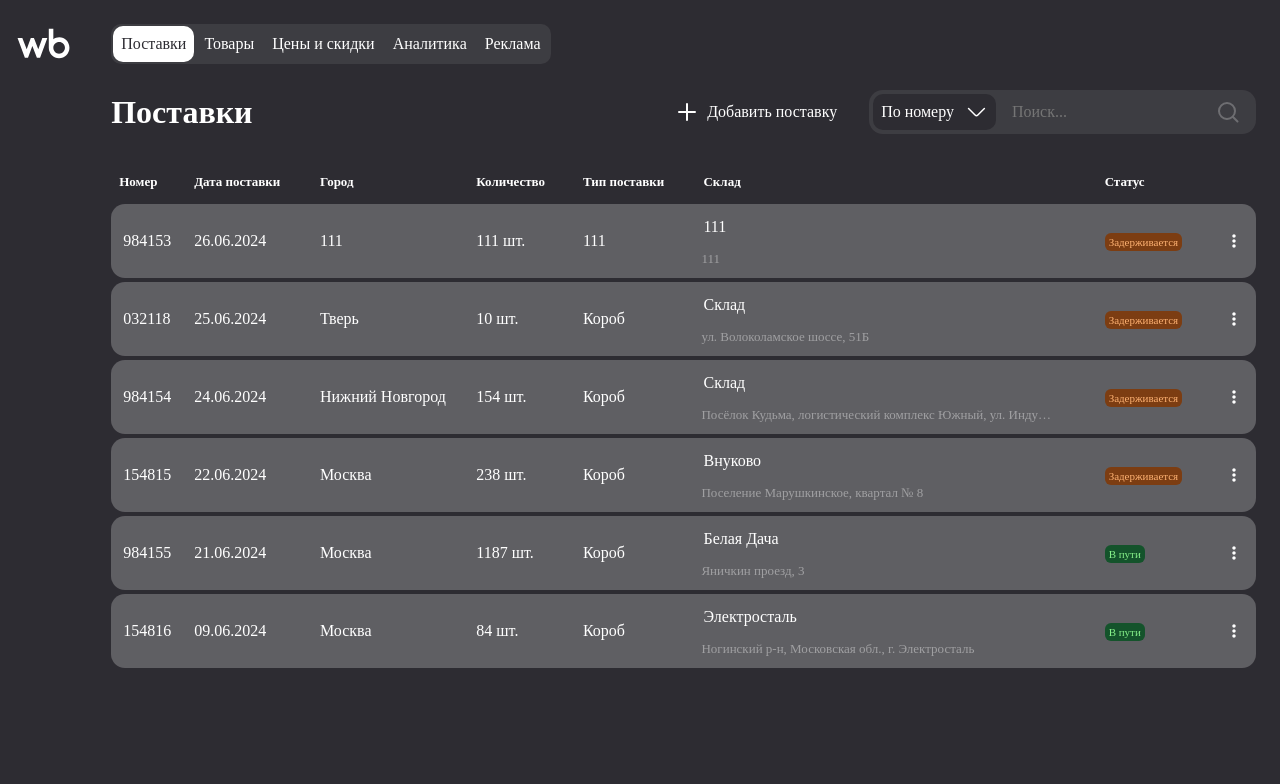
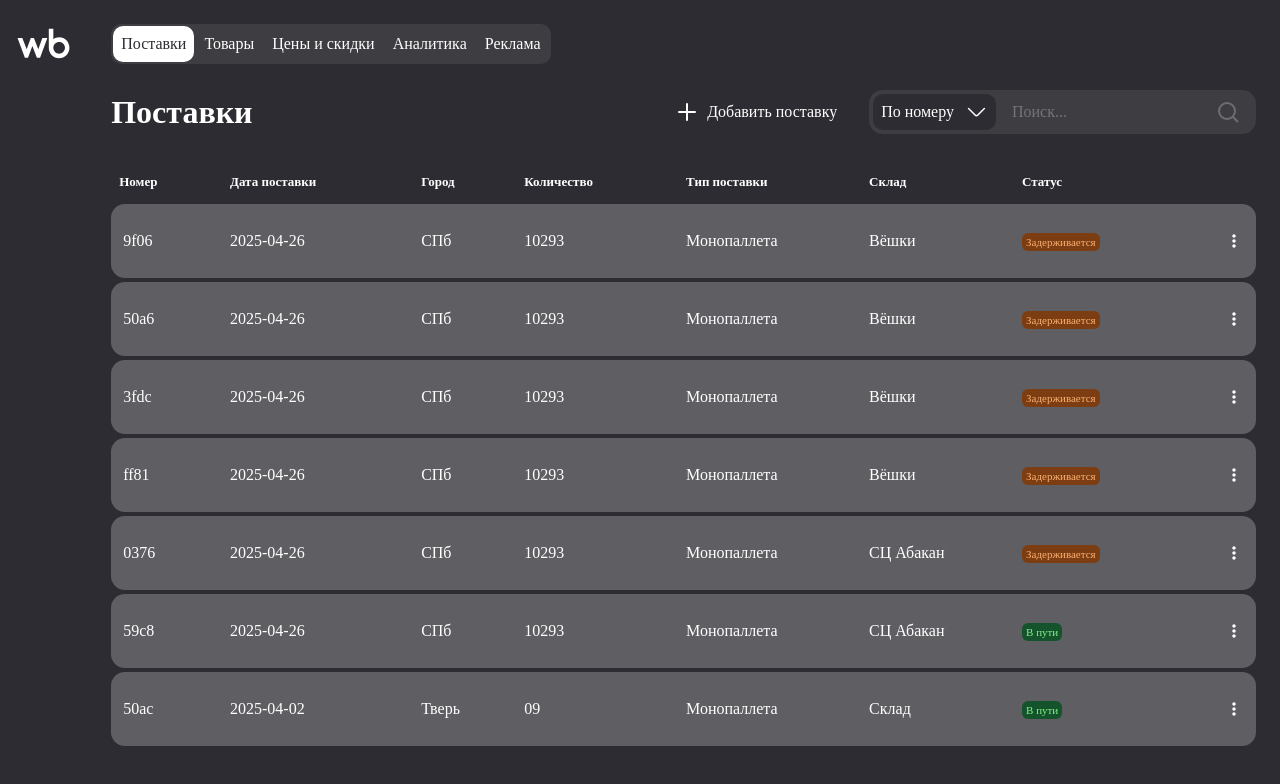
Before and after one commit to nst2disil/WB-TuzovaAnastasia-Suppliers, a React (Vite) app: page / in a window 1280 px wide. Shown: the top 784 px of the page. Built offline with nearby package versions, Linux system fonts and the light colour scheme; data requests are answered from the project's data file; a web font is replaced by a local one.

Commit message:
create supply form

```diff
--- a/server/db.json
+++ b/server/db.json
@@ -1,75 +1,66 @@
 {
   "supplies": [
     {
-      "id": "984153",
-      "date": "26.06.2024",
-      "city": "111",
-      "quantity": 111,
-      "type": "111",
-      "warehouse": {
-        "name": "111",
-        "address": "111"
-      },
-      "status": "111"
+      "id": "9f06",
+      "date": "2025-04-26",
+      "city": "СПб",
+      "quantity": "10293",
+      "type": "Монопаллета",
+      "warehouse": "Вёшки",
+      "status": "В пути"
     },
     {
-      "id": "032118",
-      "date": "25.06.2024",
-      "city": "Тверь",
-      "quantity": 10,
-      "type": "Короб",
-      "warehouse": {
-        "name": "Склад",
-        "address": "ул. Волоколамское шоссе, 51Б"
-      },
+      "id": "50a6",
+      "date": "2025-04-26",
+      "city": "СПб",
+      "quantity": "10293",
+      "type": "Монопаллета",
+      "warehouse": "Вёшки",
       "status": "Задерживается"
     },
     {
-      "id": "984154",
-      "date": "24.06.2024",
-      "city": "Нижний Новгород",
-      "quantity": 154,
-      "type": "Короб",
-      "warehouse": {
-        "name": "Склад",
-        "address": "Посёлок Кудьма, логистический комплекс Южный, ул. Индустриальная, 10"
-      },
-      "status": "delayed"
+      "id": "3fdc",
+      "date": "2025-04-26",
+      "city": "СПб",
+      "quantity": "10293",
+      "type": "Монопаллета",
+      "warehouse": "Вёшки",
+      "status": "В пути"
     },
     {
-      "id": "154815",
-      "date": "22.06.2024",
-      "city": "Москва",
-      "quantity": 238,
-      "type": "Короб",
-      "warehouse": {
-        "name": "Внуково",
-        "address": "Поселение Марушкинское, квартал № 8"
-      },
-      "status": "delayed"
+      "id": "ff81",
+      "date": "2025-04-26",
+      "city": "СПб",
+      "quantity": "10293",
+      "type": "Монопаллета",
+      "warehouse": "Вёшки",
+      "status": "В пути"
     },
     {
-      "id": "984155",
-      "date": "21.06.2024",
-      "city": "Москва",
-      "quantity": 1187,
-      "type": "Короб",
-      "warehouse": {
-        "name": "Белая Дача",
-        "address": "Яничкин проезд, 3"
-      },
+      "id": "0376",
+      "date": "2025-04-26",
+      "city": "СПб",
+      "quantity": "10293",
+      "type": "Монопаллета",
+      "warehouse": "СЦ Абакан",
+      "status": "В пути"
+    },
+    {
+      "id": "59c8",
+      "date": "2025-04-26",
+      "city": "СПб",
+      "quantity": "10293",
+      "type": "Монопаллета",
+      "warehouse": "СЦ Абакан",
       "status": "in_way"
     },
     {
-      "id": "154816",
-      "date": "09.06.2024",
-      "city": "Москва",
-      "quantity": 84,
-      "type": "Короб",
-      "warehouse": {
-        "name": "Электросталь",
-        "address": "Ногинский р-н, Московская обл., г. Электросталь"
-      },
+      "id": "50ac",
+      "date": "2025-04-02",
+      "city": "Тверь",
+      "quantity": "09",
+      "type": "Монопаллета",
+      "warehouse": "Склад",
       "status": "in_way"
     }
   ]
--- a/src/components/AddSupplyForm/AddSupplyForm.tsx
+++ b/src/components/AddSupplyForm/AddSupplyForm.tsx
@@ -3,32 +3,106 @@ import { FC, useState } from 'react';
 import calImg from './icon-cal.svg';
 import chevronDownImg from './../../icon-chevron-down.svg';
 import { DatePicker } from 'antd';
-import CityDropDown from '../CityDropDown/CityDropDown';
 import chevronTopImg from './../../icon-chevron-top.svg';
+import { useDispatch, useSelector } from 'react-redux';
+import { createSupply, updateSupplyForm } from '../../store/suppliesSlice';
+import { RootState } from '@reduxjs/toolkit/query';
 
 interface AddSupplyFormProps {
     closeModal: () => void;
 }
 
 const AddSupplyForm: FC<AddSupplyFormProps> = ({ closeModal }) => {
-    const [isCalendarOpen, setIsCalendarOpen] = useState(false);
-    const [selectedDate, setSelectedDate] = useState<string | null>(null);
+    const dispatch = useDispatch();
+    const {
+        date: selectedDate,
+        city: selectedCity,
+        quantity: selectedQuantity,
+        type: selectedType,
+        warehouse: selectedWarehouse,
+        status: selectedStatus
+        // eslint-disable-next-line @typescript-eslint/ban-ts-comment
+        // @ts-expect-error
+    } = useSelector((state: RootState) => state.supplyForm);
 
-    const [isDropDownOpen, setIsDropDownOpen] = useState(false);
+    const formattedStatus = selectedStatus === 'in_way' ? 'В пути' : 'Задерживается';
 
-    function toggleDropDown() {
-        setIsDropDownOpen(prevState => !prevState);
+    const handleCreateClick = () => {
+        const newSupplyData = {
+            date: selectedDate,
+            city: selectedCity,
+            quantity: selectedQuantity,
+            type: selectedType,
+            warehouse: selectedWarehouse,
+            status: selectedStatus
+        };
+        // eslint-disable-next-line @typescript-eslint/ban-ts-comment
+        // @ts-expect-error
+        dispatch(createSupply(newSupplyData));
+        closeModal();
     }
 
-    const toggleCalendar = () => {
+    const [isCalendarOpen, setIsCalendarOpen] = useState(false);
+    const [isCityDropDownOpen, setIsCityDropDownOpen] = useState(false);
+    const [isTypeDropDownOpen, setIsTypeDropDownOpen] = useState(false);
+    const [isWarehouseDropDownOpen, setIsWarehouseDropDownOpen] = useState(false);
+    const [isStatusDropDownOpen, setIsStatusDropDownOpen] = useState(false);
+
+    const cities = ['Москва', 'СПб', 'Псков', 'Тверь', 'Абакан', 'Нижний Новгород', 'Кострома', 'Ярославль'];
+    const types = ['Короб', 'Монопаллета'];
+    const warehouses = ['Склад', 'СЦ Абакан', 'Черная грязь', 'Внуково', 'Белая дача', 'Электросталь', 'Вёшки'];
+    const statuses = ['В пути', 'Задерживается'];
+
+    function toggleCalendar() {
         setIsCalendarOpen(prevState => !prevState);
     };
 
-    const handleDateChange = (_date: Date | null, dateString: string | string[]) => {
+    function toggleCityDropDown() {
+        setIsCityDropDownOpen(prevState => !prevState);
+    };
+
+    function toggleTypeDropDown() {
+        setIsTypeDropDownOpen(prevState => !prevState);
+    };
+
+    function toggleWarehouseDropDown() {
+        setIsWarehouseDropDownOpen(prevState => !prevState);
+    };
+
+    function toggleStatusDropDown() {
+        setIsStatusDropDownOpen(prevState => !prevState);
+    };
+
+    function handleDateSelect(_date: Date | null, dateString: string | string[]) {
         const dateStr = Array.isArray(dateString) ? dateString.join(', ') : dateString;
-        setSelectedDate(dateStr);
+        dispatch(updateSupplyForm({ field: 'date', value: dateStr }));
         setIsCalendarOpen(false);
     };
+
+    const handleCitySelect = (city: string) => {
+        dispatch(updateSupplyForm({ field: 'city', value: city }));
+        setIsCityDropDownOpen(false);
+    }
+
+    const handleQuantitySelect = (event: React.ChangeEvent<HTMLInputElement>) => {
+        const quantity = event.target.value;
+        dispatch(updateSupplyForm({ field: 'quantity', value: quantity }));
+    };
+
+    const handleTypeSelect = (type: string) => {
+        dispatch(updateSupplyForm({ field: 'type', value: type }));
+        setIsTypeDropDownOpen(false);
+    }
+
+    const handleWarehouseSelect = (warehouse: string) => {
+        dispatch(updateSupplyForm({ field: 'warehouse', value: warehouse }));
+        setIsWarehouseDropDownOpen(false);
+    }
+
+    const handleStatusSelect = (status: string) => {
+        dispatch(updateSupplyForm({ field: 'status', value: status === 'В пути' ? 'in_way' : 'delayed' }));
+        setIsStatusDropDownOpen(false);
+    }
 
     return (
         <div className="AddSupplyForm">
@@ -57,7 +131,7 @@ const AddSupplyForm: FC<AddSupplyFormProps> = ({ closeModal }) => {
                     {isCalendarOpen && (
                         <div className="AddSupplyForm__data__calendar">
                             <DatePicker
-                                onChange={handleDateChange}
+                                onChange={handleDateSelect}
                                 open={true}
                                 placeholder=""
                             />
@@ -69,19 +143,39 @@ const AddSupplyForm: FC<AddSupplyFormProps> = ({ closeModal }) => {
                         Город
                     </span>
                     <div className="AddSupplyForm__data__input">
-                        <input />
-                        <button onClick={toggleDropDown}>
-                            <img src={isDropDownOpen ? chevronTopImg : chevronDownImg} alt="chevron" />
+                        <input
+                            type="text"
+                            value={selectedCity}
+                            readOnly
+                            onClick={toggleCityDropDown}
+                        />
+                        <button onClick={toggleCityDropDown}>
+                            <img src={isCityDropDownOpen ? chevronTopImg : chevronDownImg} alt="chevron" />
                         </button>
                     </div>
-                    {isDropDownOpen && <CityDropDown />}
+                    {isCityDropDownOpen && (
+                        <div className="dropDown">
+                            <div className="dropDown__list">
+                                {cities.map((city, index) => (
+                                    <button key={index} onClick={() => handleCitySelect(city)}>
+                                        <span>{city}</span>
+                                    </button>
+                                ))}
+                            </div>
+                        </div>
+                    )}
                 </li>
                 <li>
                     <span className="AddSupplyForm__data__title">
                         Количество
                     </span>
                     <div className="AddSupplyForm__data__input">
-                        <input />
+                        <input
+                            type="text"
+                            placeholder="0"
+                            value={selectedQuantity}
+                            onChange={handleQuantitySelect}
+                        />
                         <span>шт.</span>
                     </div>
                 </li>
@@ -90,31 +184,85 @@ const AddSupplyForm: FC<AddSupplyFormProps> = ({ closeModal }) => {
                         Тип поставки
                     </span>
                     <div className="AddSupplyForm__data__input">
-                        <input />
-                        <img src={chevronDownImg} alt="chevron" />
+                        <input
+                            type="text"
+                            value={selectedType}
+                            readOnly
+                            onClick={toggleTypeDropDown}
+                        />
+                        <button onClick={toggleTypeDropDown}>
+                            <img src={isTypeDropDownOpen ? chevronTopImg : chevronDownImg} alt="chevron" />
+                        </button>
                     </div>
+                    {isTypeDropDownOpen && (
+                        <div className="dropDown">
+                            <div className="dropDown__list">
+                                {types.map((type, index) => (
+                                    <button key={index} onClick={() => handleTypeSelect(type)}>
+                                        <span>{type}</span>
+                                    </button>
+                                ))}
+                            </div>
+                        </div>
+                    )}
                 </li>
                 <li>
                     <span className="AddSupplyForm__data__title">
                         Склад
                     </span>
                     <div className="AddSupplyForm__data__input">
-                        <input />
-                        <img src={chevronDownImg} alt="chevron" />
+                        <input
+                            type="text"
+                            value={selectedWarehouse}
+                            readOnly
+                            onClick={toggleWarehouseDropDown}
+                        />
+                        <button onClick={toggleWarehouseDropDown}>
+                            <img src={isWarehouseDropDownOpen ? chevronTopImg : chevronDownImg} alt="chevron" />
+                        </button>
                     </div>
+                    {isWarehouseDropDownOpen && (
+                        <div className="dropDown">
+                            <div className="dropDown__list">
+                                {warehouses.map((warehouse, index) => (
+                                    <button key={index} onClick={() => handleWarehouseSelect(warehouse)}>
+                                        <span>{warehouse}</span>
+                                    </button>
+                                ))}
+                            </div>
+                        </div>
+                    )}
                 </li>
                 <li>
                     <span className="AddSupplyForm__data__title">
                         Статус
                     </span>
                     <div className="AddSupplyForm__data__input">
-                        <input />
-                        <img src={chevronDownImg} alt="chevron" />
+                        <input
+                            type="text"
+                            value={selectedStatus ? formattedStatus : ''}
+                            readOnly
+                            onClick={toggleStatusDropDown}
+                        />
+                        <button onClick={toggleStatusDropDown}>
+                            <img src={isStatusDropDownOpen ? chevronTopImg : chevronDownImg} alt="chevron" />
+                        </button>
                     </div>
+                    {isStatusDropDownOpen && (
+                        <div className="dropDown">
+                            <div className="dropDown__list">
+                                {statuses.map((status, index) => (
+                                    <button key={index} onClick={() => handleStatusSelect(status)}>
+                                        <span>{status}</span>
+                                    </button>
+                                ))}
+                            </div>
+                        </div>
+                    )}
                 </li>
             </ul>
             <div className="AddSupplyForm__btns">
-                <button className="AddSupplyForm__btns__create">
+                <button className="AddSupplyForm__btns__create" onClick={handleCreateClick}>
                     Создать
                 </button>
                 <button className="AddSupplyForm__btns__cancel" onClick={closeModal}>
--- a/src/components/CityDropDown/CityDropDown.tsx
+++ /dev/null
@@ -1,33 +0,0 @@
-import './cityDropDown.css';
-
-const CityDropDown = () => {
-    return (
-        <div className="dropDown">
-            <div className="dropDown__list cityDropDown__list">
-                <button>
-                    <span>Москва</span>
-                </button>
-                <button>
-                    <span>Псков</span>
-                </button>
-                <button>
-                    <span>Тверь</span>
-                </button>
-                <button>
-                    <span>Абакан</span>
-                </button>
-                <button>
-                    <span>Нижний Новгород</span>
-                </button>
-                <button>
-                    <span>Кострома</span>
-                </button>
-                <button>
-                    <span>Ярославль</span>
-                </button>
-            </div>
-        </div>
-    );
-}
-
-export default CityDropDown;
--- a/src/store/store.ts
+++ b/src/store/store.ts
@@ -1,9 +1,10 @@
 import { configureStore } from "@reduxjs/toolkit";
-import suppliesReducer from './suppliesSlice';
+import { suppliesReducer, supplyFormReducer } from './suppliesSlice';
 
 export const store = configureStore({
     reducer: {
         supplies: suppliesReducer,
+        supplyForm: supplyFormReducer,
     }
 })
 
--- a/src/store/suppliesSlice.ts
+++ b/src/store/suppliesSlice.ts
@@ -61,22 +61,38 @@ export const createSupply = createAsyncThunk(
   },
 );
 
-interface suppliesState {
+interface SuppliesState {
   value: [];
   status: 'idle' | 'loading' | 'succeeded' | 'failed';
 }
 
-const initialState: suppliesState = {
+const suppliesInitialState: SuppliesState = {
   value: [],
   status: 'idle',
 }
 
+interface SupplyFormState {
+  date: string;
+  city: string;
+  quantity: number | null;
+  type: string;
+  warehouse: string;
+  status: string;
+}
+
+const supplyFormInitialState: SupplyFormState = {
+  date: '',
+  city: '',
+  quantity: null,
+  type: '',
+  warehouse: '',
+  status: '',
+}
+
 export const suppliesSlice = createSlice({
   name: 'supplies',
-  initialState,
+  initialState: suppliesInitialState,
   reducers: {
-    add: () => {
-    }
   },
   extraReducers: (builder) => {
     builder
@@ -104,5 +120,20 @@ export const suppliesSlice = createSlice({
   }
 })
 
-export const { add } = suppliesSlice.actions;
-export default suppliesSlice.reducer;
+export const supplyFormSlice = createSlice({
+  name: 'supply',
+  initialState: supplyFormInitialState,
+  reducers: {
+    updateSupplyForm: (state, action) => {
+      const { field, value } = action.payload;
+      // eslint-disable-next-line @typescript-eslint/ban-ts-comment
+      // @ts-expect-error
+      state[field] = value;
+    },
+  },
+})
+
+export const { updateSupplyForm } = supplyFormSlice.actions;
+
+export const suppliesReducer = suppliesSlice.reducer;
+export const supplyFormReducer = supplyFormSlice.reducer;
```
Also changed, not shown: src/components/CityDropDown/cityDropDown.css (deleted).
